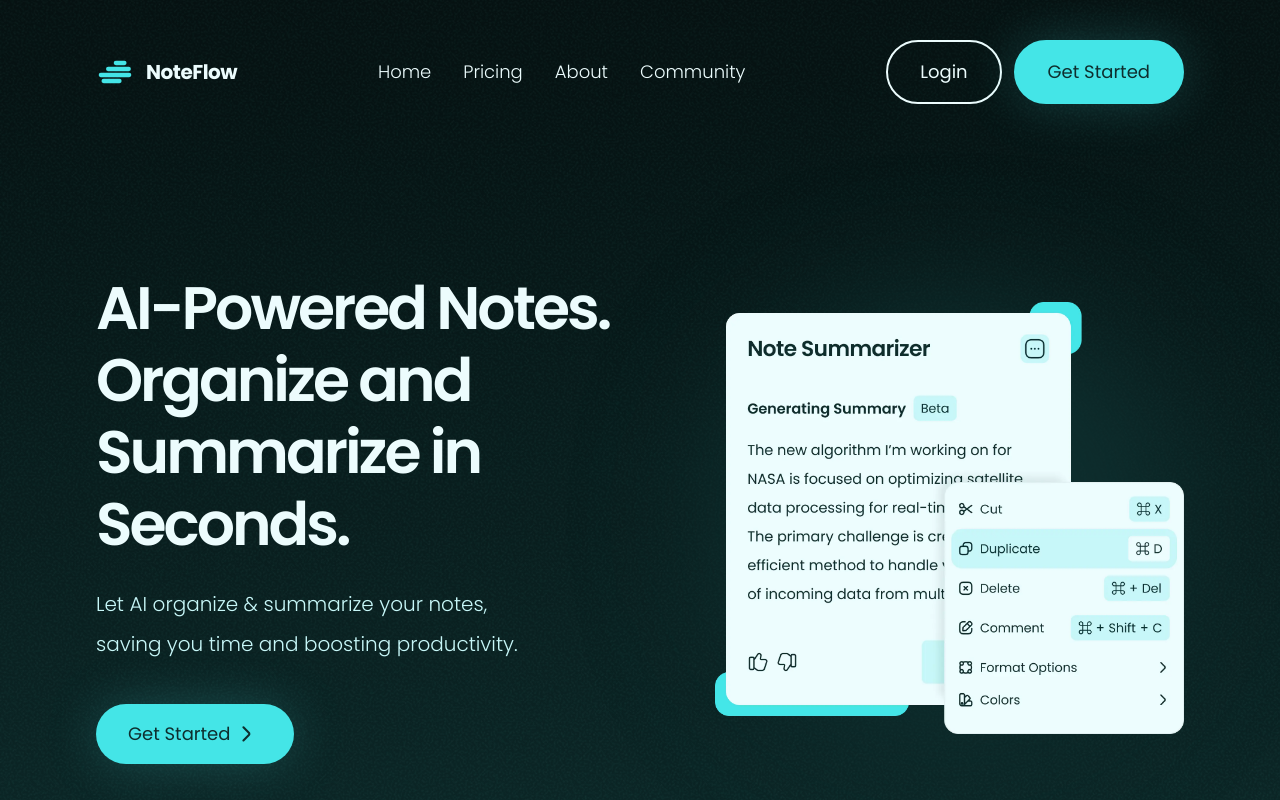
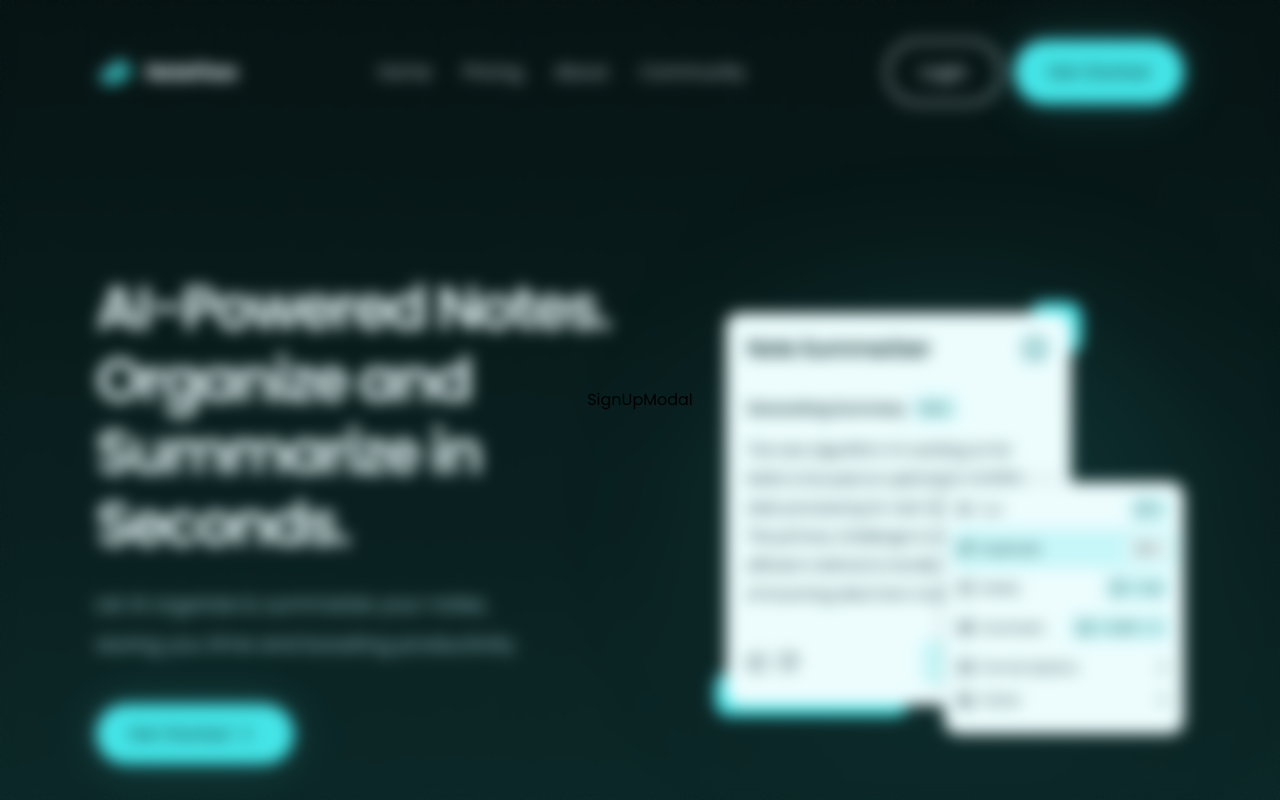
Before and after one commit to Jisap/NoteFlowApp, a React (Vite) app: page / in a window 1280 px wide. Shown: the top 800 px of the page. Built offline with nearby package versions, Linux system fonts and the light colour scheme.

Commit message:
Add Modal and SignUpModal components for user registration

```diff
--- a/src/App.jsx
+++ b/src/App.jsx
@@ -5,6 +5,8 @@ import Header from "./components/sections/Header";
 import Hero from "./components/sections/Hero";
 import Logos from "./components/sections/Logos";
 import Main from "./components/sections/Main";
+import Modal from "./components/sections/Modal/Modal";
+import SignUpModal from "./components/sections/Modal/SignUpModal";
 import Navigation from "./components/sections/Navigation";
 import Page from "./components/sections/Page";
 import Reviews from "./components/sections/Reviews";
@@ -27,6 +29,10 @@ function App() {
       </Main>
 
       <Footer />
+
+      <Modal>
+        <SignUpModal />
+      </Modal>
     </Page>
   )
 }
--- /dev/null
+++ b/src/components/sections/Modal/Modal.jsx
@@ -0,0 +1,18 @@
+import { motion } from "motion/react"
+
+
+
+
+const Modal = ({ children }) => {
+  return (
+    <motion.div
+      className="fixed inset-0 z-50 backdrop-blur-sm flex items-center justify-center px-24 py-32"
+    >
+      <motion.div>
+        { children }
+      </motion.div>
+    </motion.div>
+  )
+}
+
+export default Modal
--- /dev/null
+++ b/src/components/sections/Modal/SignUpModal.jsx
@@ -0,0 +1,9 @@
+
+
+const SignUpModal = () => {
+  return (
+    <div>SignUpModal</div>
+  )
+}
+
+export default SignUpModal
```
